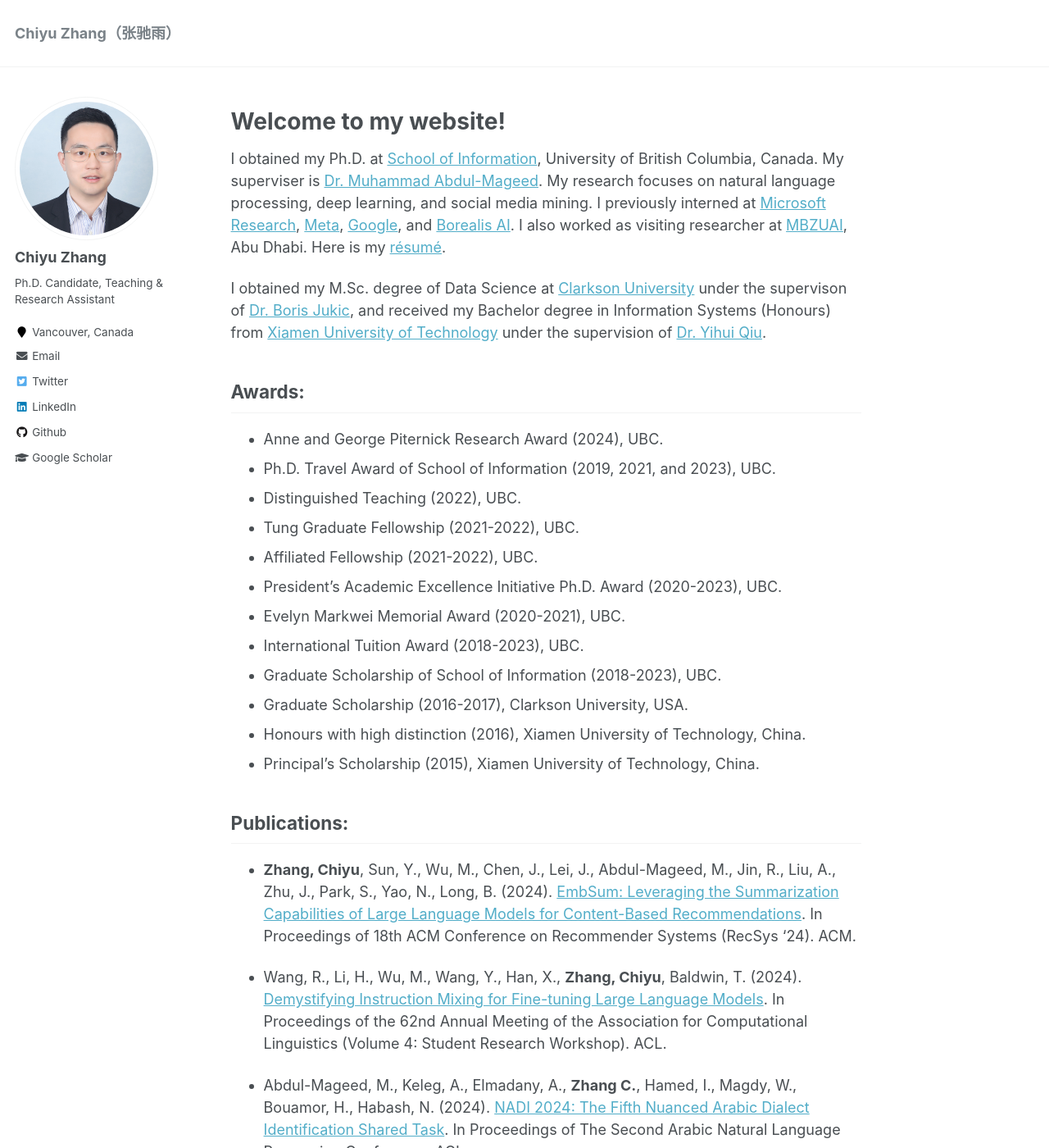
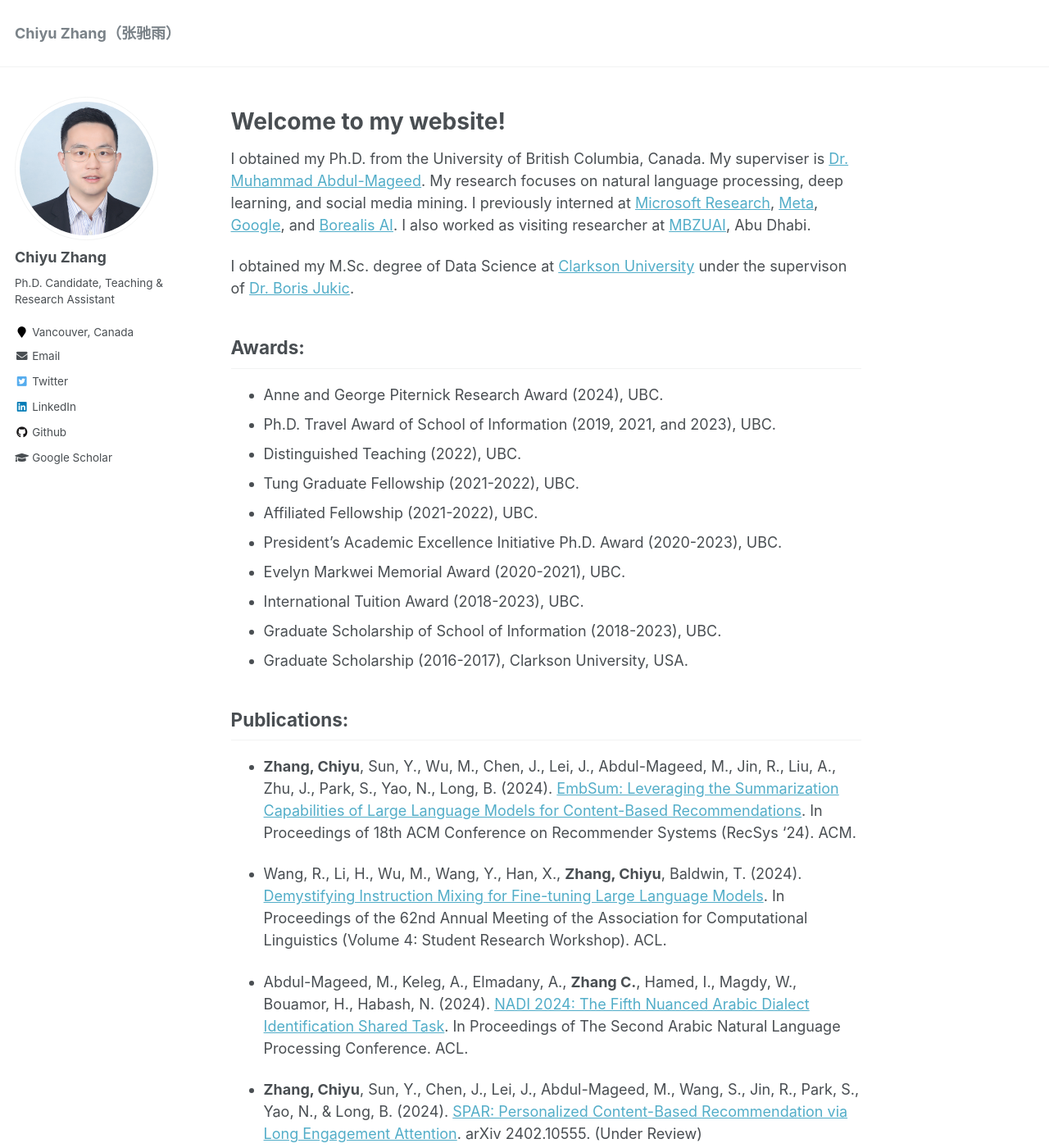
Before and after one commit to chiyuzhang94/chiyuzhang94.github.io, a Jekyll site: the page built from _pages/about.md, in a window 1280 px wide and 1400 px high. Shown: the whole window at 82% size. Built offline with Jekyll 4.4.1, drawn with Linux system fonts in a browser that asks for light colours.

Commit message:
update 1024

```diff
--- a/_pages/about.md
+++ b/_pages/about.md
@@ -8,9 +8,9 @@
 ---
 # Welcome to my website!
 
-I obtained my Ph.D. at [School of Information](https://ischool.ubc.ca/), University of British Columbia, Canada. My superviser is [Dr. Muhammad Abdul-Mageed](https://mageed.arts.ubc.ca/). My research focuses on natural language processing, deep learning, and social media mining. I previously interned at [Microsoft Research](https://www.microsoft.com/en-us/research/), [Meta](https://research.facebook.com/), [Google](https://research.google/), and [Borealis AI](https://www.borealisai.com/). I also worked as visiting researcher at [MBZUAI](https://mbzuai.ac.ae/), Abu Dhabi. Here is my [résumé](https://chiyuzhang94.github.io/files/chiyu_resume.pdf).
+I obtained my Ph.D. from the University of British Columbia, Canada. My superviser is [Dr. Muhammad Abdul-Mageed](https://mageed.arts.ubc.ca/). My research focuses on natural language processing, deep learning, and social media mining. I previously interned at [Microsoft Research](https://www.microsoft.com/en-us/research/), [Meta](https://research.facebook.com/), [Google](https://research.google/), and [Borealis AI](https://www.borealisai.com/). I also worked as visiting researcher at [MBZUAI](https://mbzuai.ac.ae/), Abu Dhabi.
 
-I obtained my M.Sc. degree of Data Science at [Clarkson University](https://www.clarkson.edu/) under the supervison of [Dr. Boris Jukic](https://www.clarkson.edu/people/boris-jukic), and received my Bachelor degree in Information Systems (Honours) from [Xiamen University of Technology](http://english.xmut.edu.cn/) under the supervision of [Dr. Yihui Qiu](https://jgxy.xmut.edu.cn/info/1061/4290.htm).
+I obtained my M.Sc. degree of Data Science at [Clarkson University](https://www.clarkson.edu/) under the supervison of [Dr. Boris Jukic](https://www.clarkson.edu/people/boris-jukic).
 
 ## Awards:
 * Anne and George Piternick Research Award (2024), UBC.
@@ -23,8 +23,6 @@
 * International Tuition Award (2018-2023), UBC.
 * Graduate Scholarship of School of Information (2018-2023), UBC.
 * Graduate Scholarship (2016-2017), Clarkson University, USA.
-* Honours with high distinction (2016), Xiamen University of Technology, China.
-* Principal's Scholarship (2015), Xiamen University of Technology, China.
 
 ## Publications:
 * **Zhang, Chiyu**, Sun, Y., Wu, M., Chen, J., Lei, J., Abdul-Mageed, M., Jin, R., Liu, A., Zhu, J., Park, S., Yao, N., Long, B. (2024). [EmbSum: Leveraging the Summarization Capabilities of Large Language Models for Content-Based Recommendations](https://arxiv.org/pdf/2405.11441). In Proceedings of 18th ACM Conference on Recommender Systems (RecSys '24). ACM.
```
Also changed, not shown: 1 other file.
